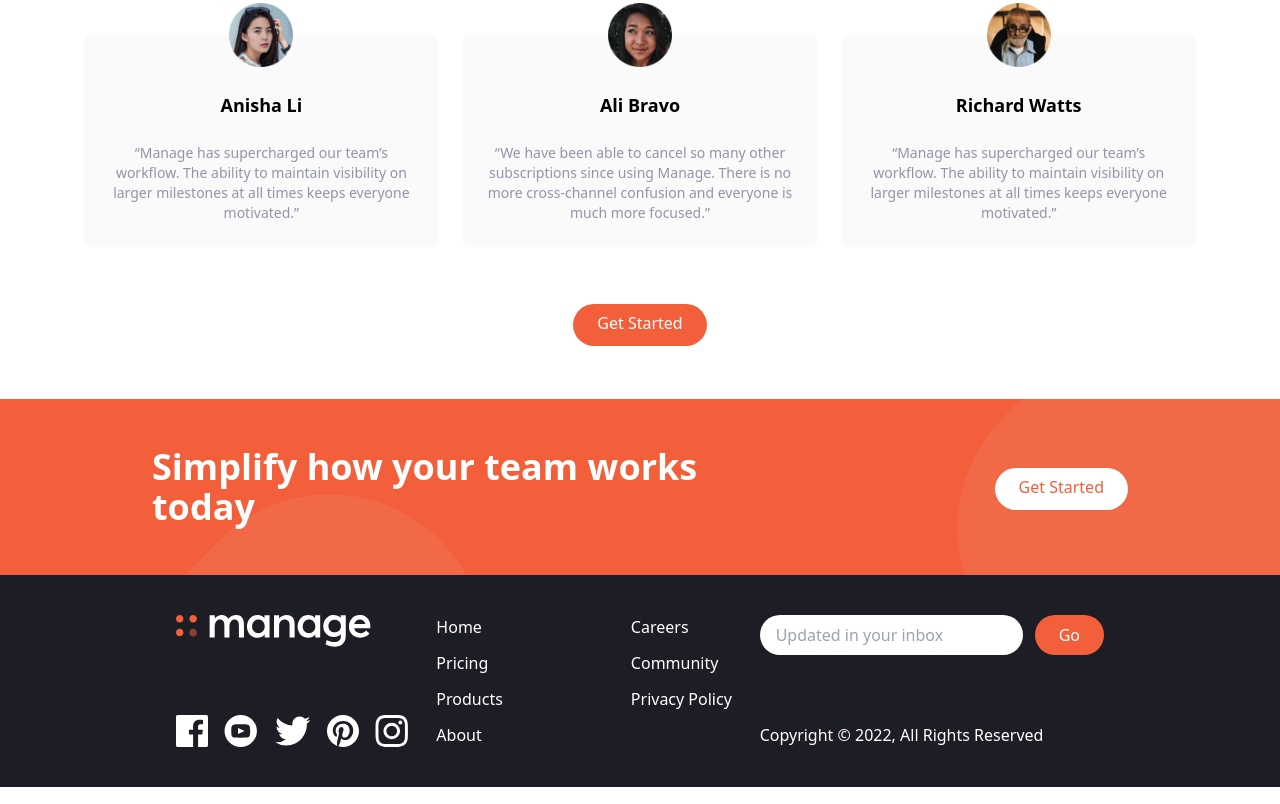
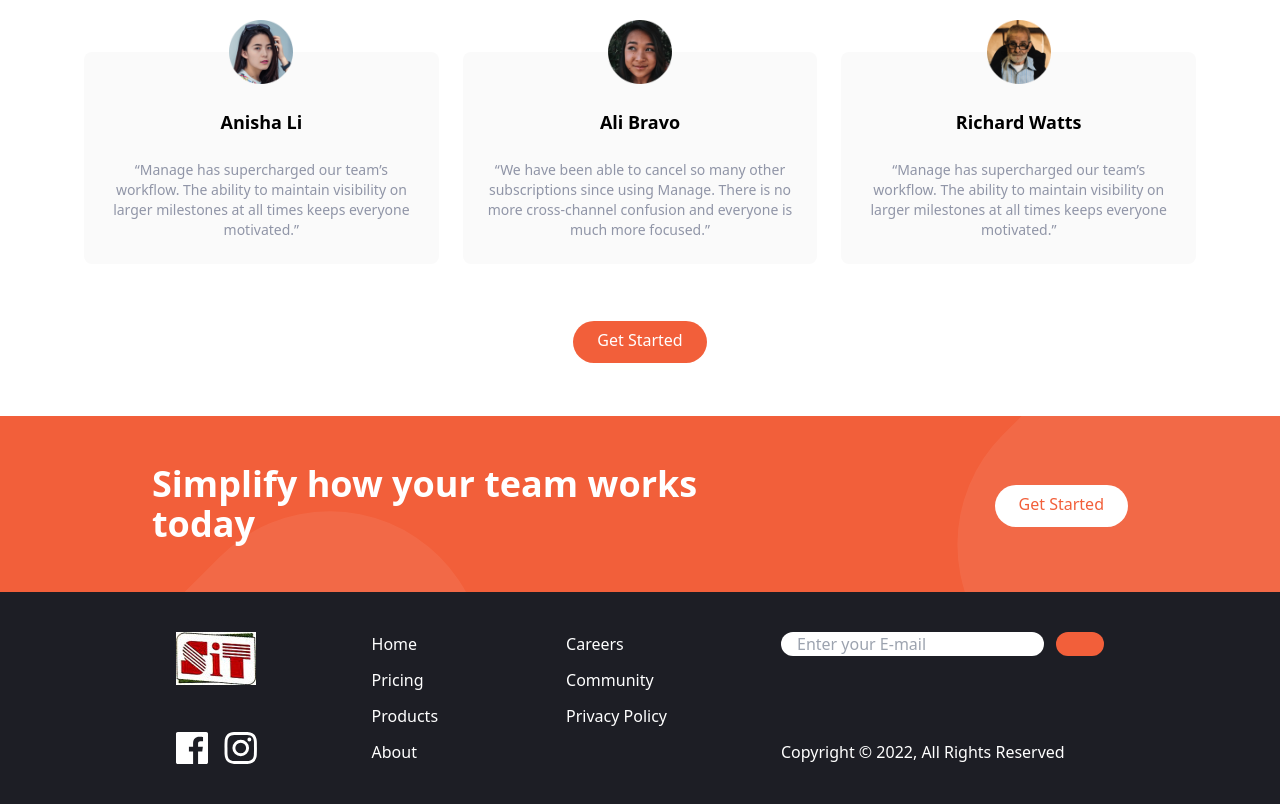
Before and after one commit to codewithjaspreet/significant-infotech, a website: page src/index.html in a window 1280 px wide. Shown: the part 1369-2173 px from the top of the page. Drawn offline with Linux system fonts and the light colour scheme.

Commit message:
some changes

```diff
--- a/src/index.html
+++ b/src/index.html
@@ -24,7 +24,7 @@
             <!-- logo  -->
 
             <div class="pt-2">
-                <img src="/img/logo.svg" alt="">
+                <img src="/img/logo.jpg" alt="">
             </div>
 
             <!-- menu  -->
@@ -39,9 +39,14 @@
 
             </div>
 
-            <a href="#" class="hidden md:block p-3 px-6 pt-2 text-white bg-brightRed rounded-full baseline hover:bg-brightRedLight">
+          <a href="#" class="hidden md:block p-3 px-6 pt-2 text-white bg-brightRed rounded-full baseline hover:bg-brightRedLight">
                 Get Started
             </a>
+
+            <button class=" top-5 right-5 w-10 h-5 md:w-12  flex items-center md:h-6 rounded-2xl focus:outline-none shadow bg-gray-900">
+
+            </button>
+
             <button
             id="menu-btn"
             class="block hamburger md:hidden focus:outline-none"
@@ -65,6 +70,7 @@
                   <a href="#">About Us</a>
                   <a href="#">Careers</a>
                   <a href="#">Community</a>
+
                 </div>
               </div>
     </nav>
@@ -76,6 +82,7 @@
         <div class="container flex flex-col-reverse md:flex-row items-center px-6 mx-auto mt-10 space-y-0 md:space-y-0">
 
             <!-- left  -->
+
 
             <div class="flex flex-col mb-32 space-y-12 md:w-1/2">
 
@@ -312,7 +319,7 @@
         </div>
         <!-- Logo -->
         <div>
-          <img src="/img/logo-white.svg" class="h-8" alt="" />
+          <img src="/img/logo.jpg" class="" alt="" />
         </div>
         <!-- Social Links Container -->
         <div class="flex justify-center space-x-4">
@@ -321,17 +328,17 @@
             <img src="/img/icon-facebook.svg" alt="" class="h-8" />
           </a>
           <!-- Link 2 -->
-          <a href="#">
+          <!-- <a href="#">
             <img src="/img/icon-youtube.svg" alt="" class="h-8" />
-          </a>
+          </a> -->
           <!-- Link 3 -->
-          <a href="#">
+          <!-- <a href="#">
             <img src="/img/icon-twitter.svg" alt="" class="h-8" />
-          </a>
+          </a> -->
           <!-- Link 4 -->
-          <a href="#">
+          <!-- <a href="#">
             <img src="/img/icon-pinterest.svg" alt="" class="h-8" />
-          </a>
+          </a> -->
           <!-- Link 5 -->
           <a href="#">
             <img src="/img/icon-instagram.svg" alt="" class="h-8" />
@@ -345,6 +352,7 @@
           <a href="#" class="hover:text-brightRed">Pricing</a>
           <a href="#" class="hover:text-brightRed">Products</a>
           <a href="#" class="hover:text-brightRed">About</a>
+
         </div>
         <div class="flex flex-col space-y-3 text-white">
           <a href="#" class="hover:text-brightRed">Careers</a>
@@ -360,12 +368,12 @@
             <input
               type="text"
               class="flex-1 px-4 rounded-full focus:outline-none"
-              placeholder="Updated in your inbox"
+              placeholder="Enter your E-mail"
             />
             <button
               class="px-6 py-2 text-white rounded-full bg-brightRed hover:bg-brightRedLight focus:outline-none"
             >
-              Go
+             <a href="mailto:significant2005@gmail.com? cc:" ></a>
             </button>
           </div>
         </form>
--- a/tailwind.config.js
+++ b/tailwind.config.js
@@ -1,6 +1,7 @@
 /** @type {import('tailwindcss').Config} */
 module.exports = {
   content: ["./src/**/*.{html,js}"],
+  darkMode: 'class',
   theme: {
     screens:{
       'sm': '480px',
```
Also changed, not shown: img/logo-final.png (added), img/logo.jpg (added), js/app.js (line endings or trailing spaces), src/input.css (line endings or trailing spaces).
